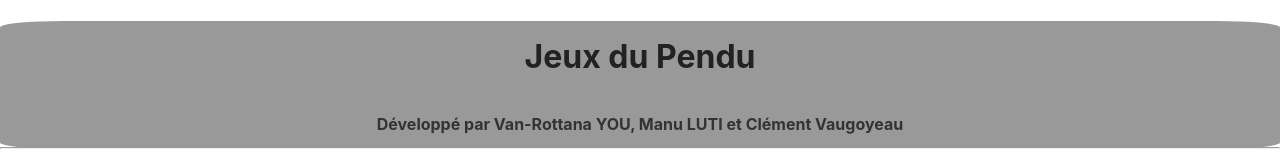
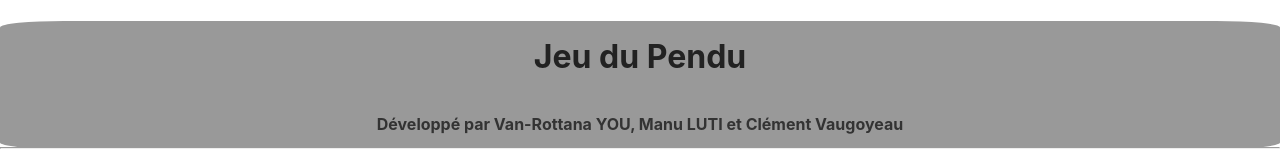
Before and after one commit to manu-tuli/repo-react, a React (Create React App) app in the folder pendu-app/: page / in a window 1280 px wide. Shown: the top 160 px of the page. Built offline with nearby package versions, Linux system fonts and the light colour scheme.

Commit message:
update js

```diff
--- a/pendu-app/src/App.js
+++ b/pendu-app/src/App.js
@@ -151,7 +151,7 @@ class App extends Component {
     return (
       <div className="Hangman">
         <div className='Header'>
-          <h1 className ='Title'>Jeux du Pendu</h1>
+          <h1 className ='Title'>Jeu du Pendu</h1>
           <h2 className ='Devs'>Développé par Van-Rottana YOU, Manu LUTI et Clément Vaugoyeau</h2>
           <hr />
           </div>
```
